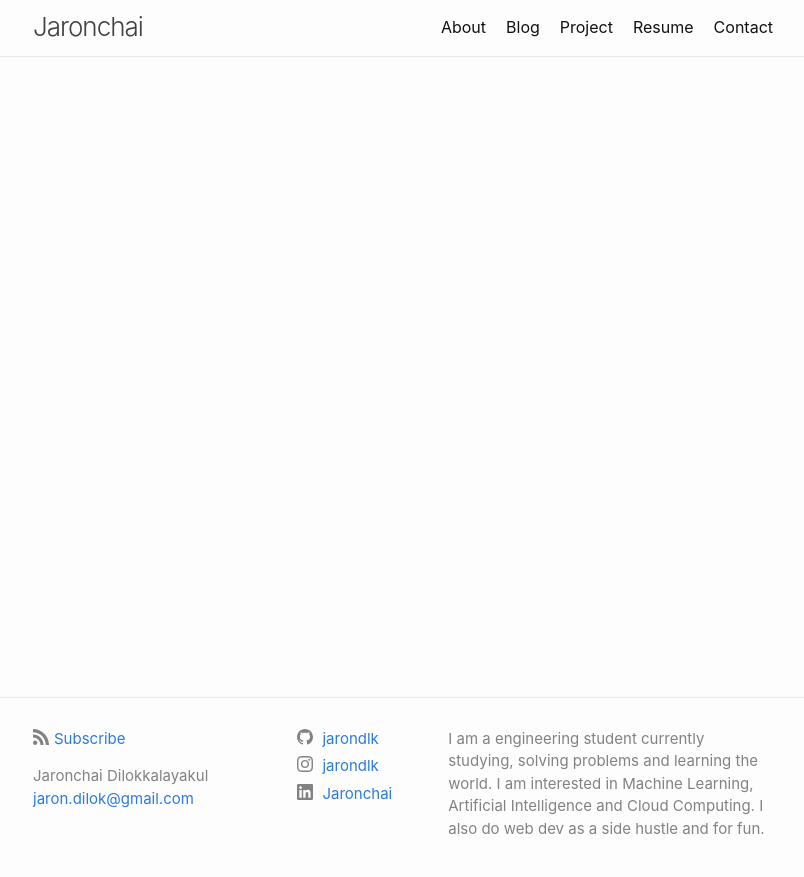
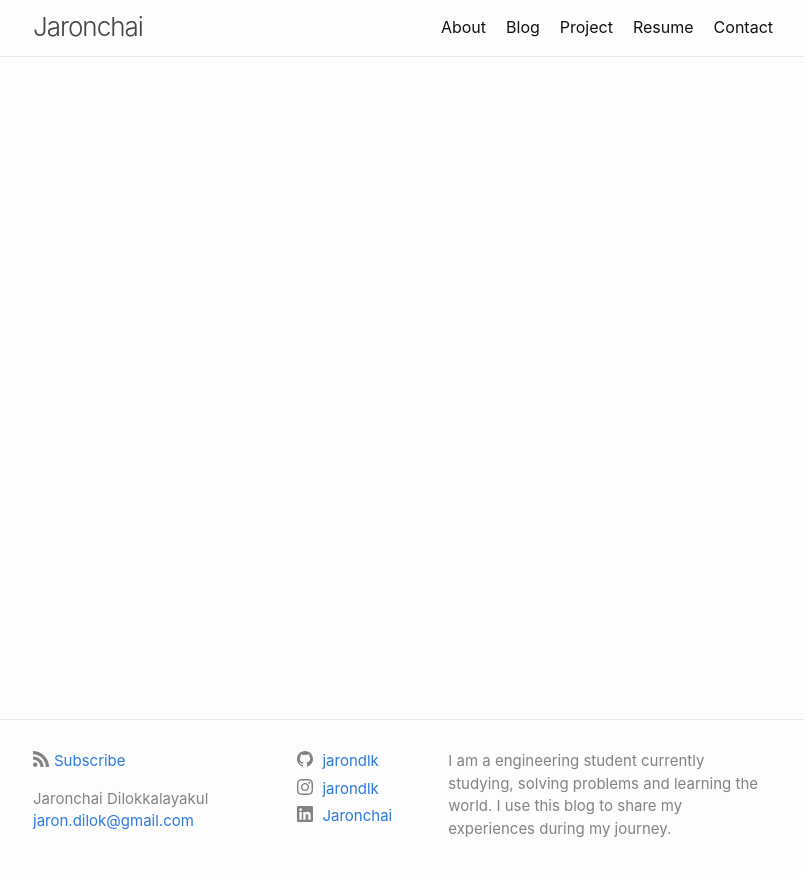
Before and after one commit to jarondlk/jaronchai-blog, a Jekyll site: the page built from index.markdown, in a window 1280 px wide. Shown: the top 877 px of the page, without its empty margins (237-1041 px from the left). Built offline with Jekyll 4.4.1, drawn with Linux system fonts in a browser that asks for light colours.

Commit message:
Update description

```diff
--- a/_config.yml
+++ b/_config.yml
@@ -21,10 +21,8 @@
 title: Jaronchai
 email: jaron.dilok@gmail.com
 description: >- # this means to ignore newlines until "baseurl:"
-  I am a engineering student currently studying,
-  solving problems and learning the world. I am interested in Machine Learning,
-  Artificial Intelligence and Cloud Computing. I also do web dev as a side
-  hustle and for fun.
+  I am a engineering student currently studying, solving problems and learning
+  the world. I use this blog to share my experiences during my journey.
 baseurl: "/jaronchai-blog" # the subpath of your site, e.g. /blog
 url: "https://jarondlk.github.io/jaronchai-blog/" # the base hostname & protocol for your site, e.g. http://example.com
 # twitter_username: jekyllrb
```
